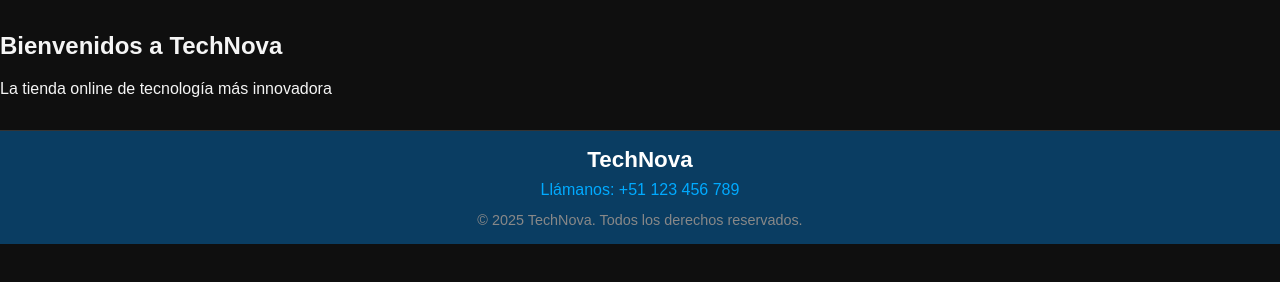
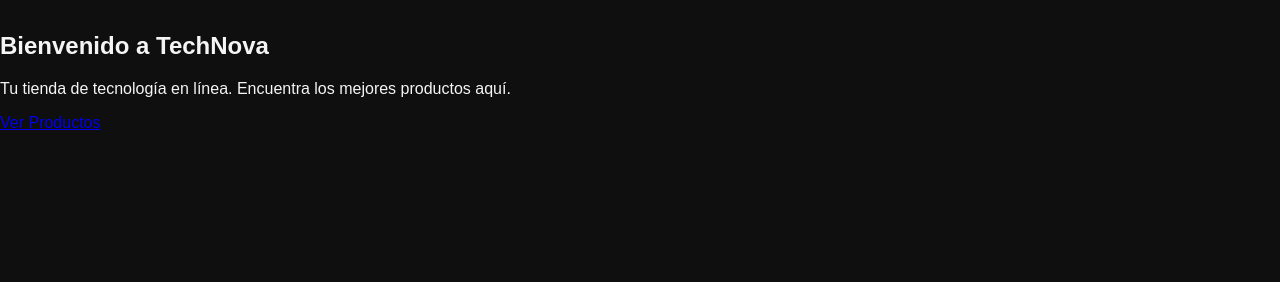
Before and after one commit to Gian22238160/TechNova, a plain HTML site: page INICIO.html in a window 1280 px wide. Shown: the part 204-486 px from the top of the page. Drawn offline with Linux system fonts and the light colour scheme.

```diff
--- a/INICIO.html
+++ b/INICIO.html
@@ -3,17 +3,19 @@
 <head>
     <meta charset="UTF-8">
     <meta name="viewport" content="width=device-width, initial-scale=1.0">
-    <title>Inicio - TechNova</title>
+    <title>TechNova - Inicio</title>
+    <!-- Enlazar archivos de estilo -->
     <link rel="stylesheet" href="css/style.css">
     <link rel="stylesheet" href="css/styles.css">
 </head>
 <body>
+    <!-- Barra de navegación -->
     <nav class="navbar">
         <div class="logo">
             <img src="img/LOGO-_2_-_1_.svg" alt="TechNova">
         </div>
         <ul class="nav-links">
-            <li><a href="index.html">Inicio</a></li>
+            <li><a href="INICIO.html">Inicio</a></li>
             <li><a href="productos.html">Catálogo</a></li>
             <li><a href="carrito.html">Carrito</a></li>
             <li><a href="contacto.html">Contacto</a></li>
@@ -25,17 +27,14 @@
         </div>
     </nav>
 
-    <section class="inicio">
-        <h1>Bienvenidos a TechNova</h1>
-        <p>La tienda online de tecnología más innovadora</p>
+    <!-- Contenido de la página de inicio -->
+    <section class="hero">
+        <h1>Bienvenido a TechNova</h1>
+        <p>Tu tienda de tecnología en línea. Encuentra los mejores productos aquí.</p>
+        <a href="productos.html" class="btn">Ver Productos</a>
     </section>
 
-    <footer class="footer">
-        <div class="titulo">TechNova</div>
-        <div class="telefono">Llámanos: +51 123 456 789</div>
-        <div class="copyright">© 2025 TechNova. Todos los derechos reservados.</div>
-    </footer>
-
+    <!-- Enlazar los scripts -->
     <script src="js/script.js"></script>
 </body>
 </html>
```
